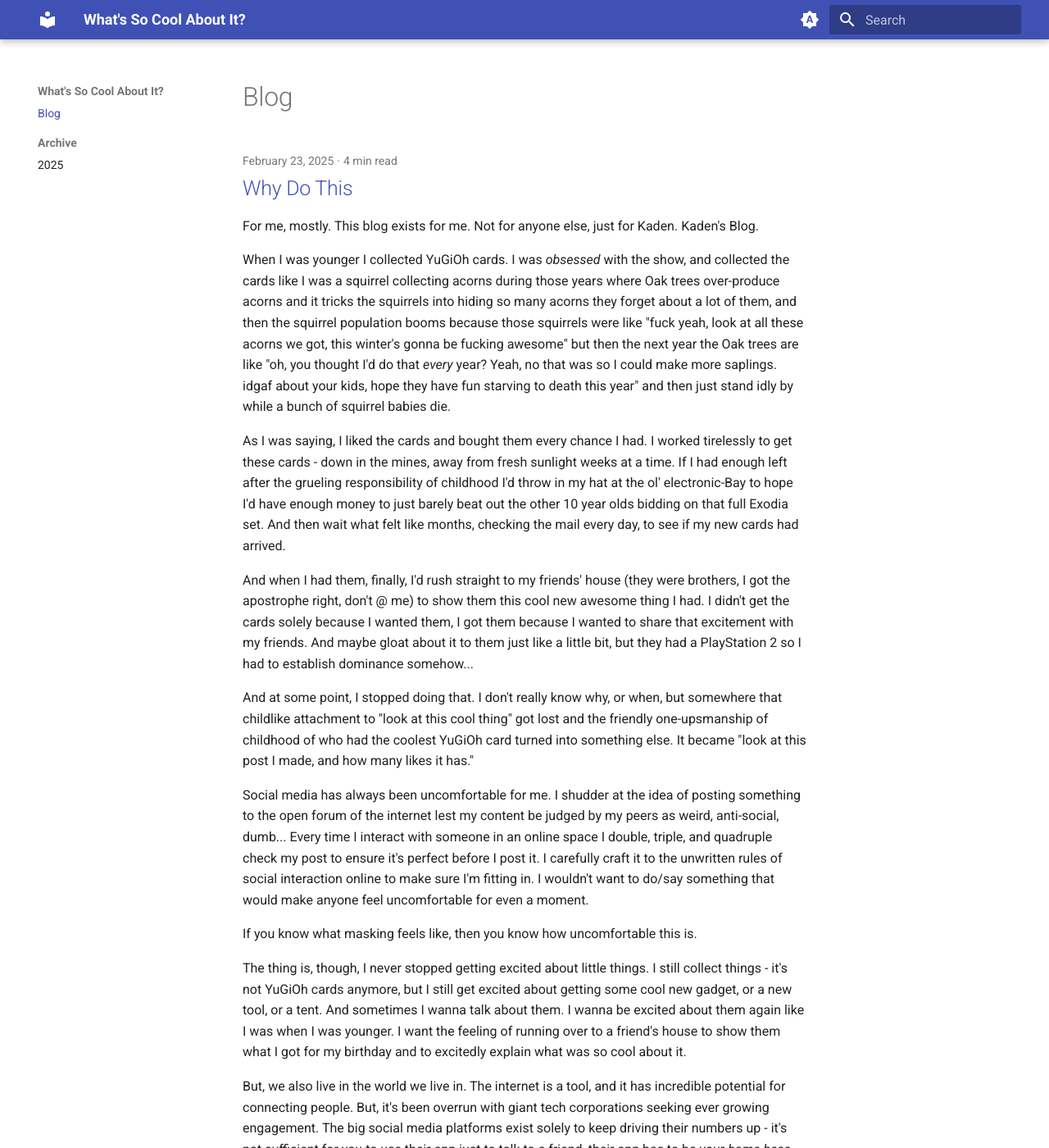
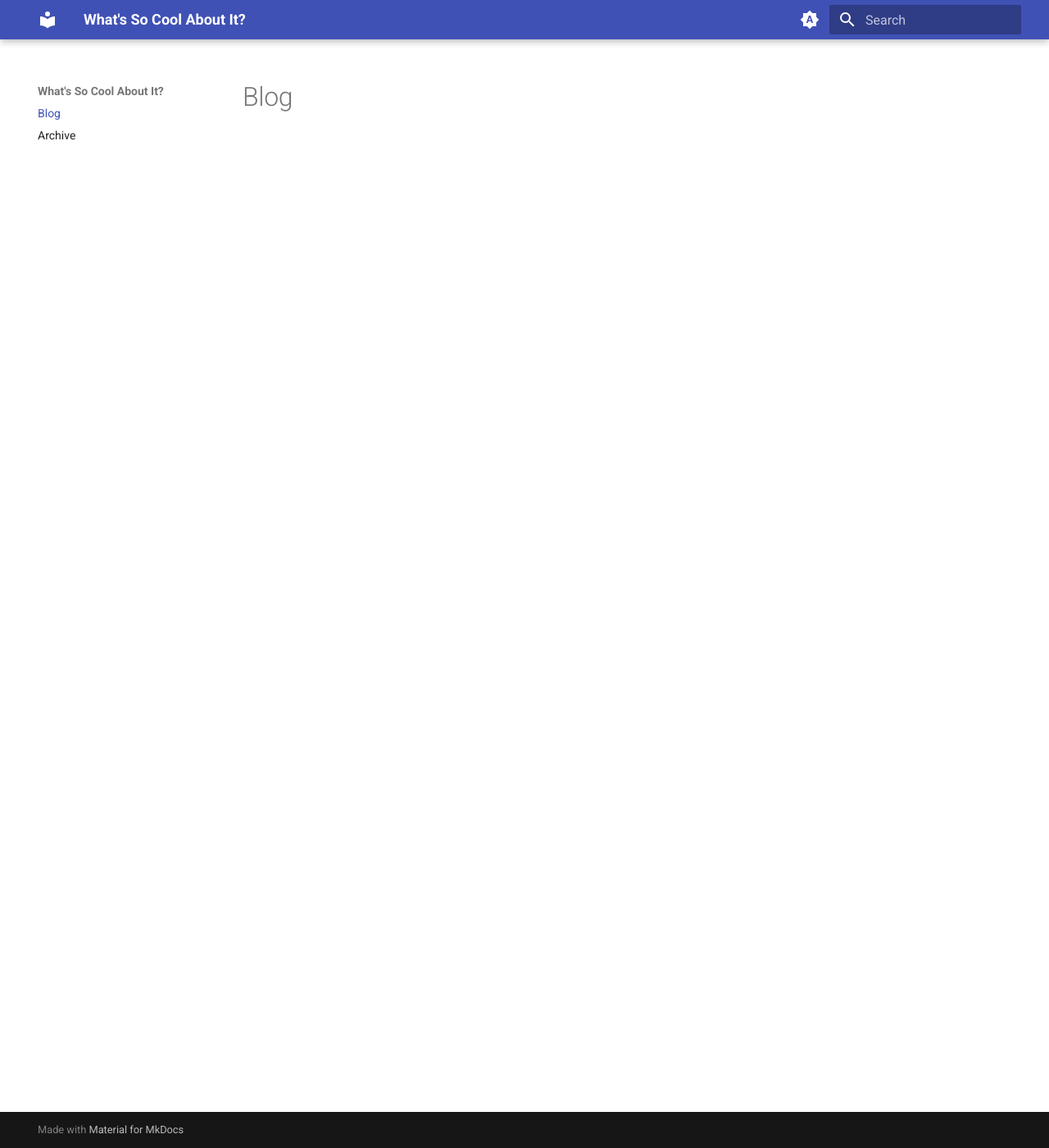
Before and after one commit to montagueka/montagueka.github.io, an MkDocs documentation site: the page built from docs/index.md, in a window 1280 px wide and 1400 px high. Shown: the whole window at 82% size. Built offline with MkDocs 1.6.1 and Material for MkDocs 9.7.7, drawn with Linux system fonts in a browser that asks for light colours; some of the changed text lies outside the part shown.

```diff
--- a/docs/posts/2025/02 - Feb/why-do-this.md
+++ b/docs/posts/2025/02 - Feb/why-do-this.md
@@ -1,10 +1,13 @@
 ---
 date: 2025-02-23
+draft: true
 ---
 
 # Why Do This
 
-For me, mostly. This blog exists for me. Not for anyone else, just for Kaden. Kaden's Blog.
+Oh, right. The blog... The blog for Kaden. The blog chosen specifically to help Kaden. Kaden's blog.
+
+This blog exists for me.
 
 When I was younger I collected YuGiOh cards. I was *obsessed* with the show, and collected the cards like I was a squirrel collecting acorns during those years where Oak trees over-produce acorns and it tricks the squirrels into hiding so many acorns they forget about a lot of them, and then the squirrel population booms because those squirrels were like "fuck yeah, look at all these acorns we got, this winter's gonna be fucking awesome" but then the next year the Oak trees are like "oh, you thought I'd do that *every* year? Yeah, no that was so I could make more saplings. idgaf about your kids, hope they have fun starving to death this year" and then just stand idly by while a bunch of squirrel babies die.
 
```
